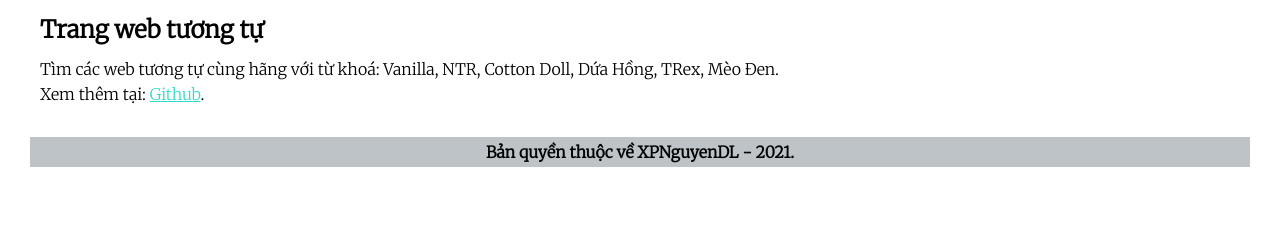
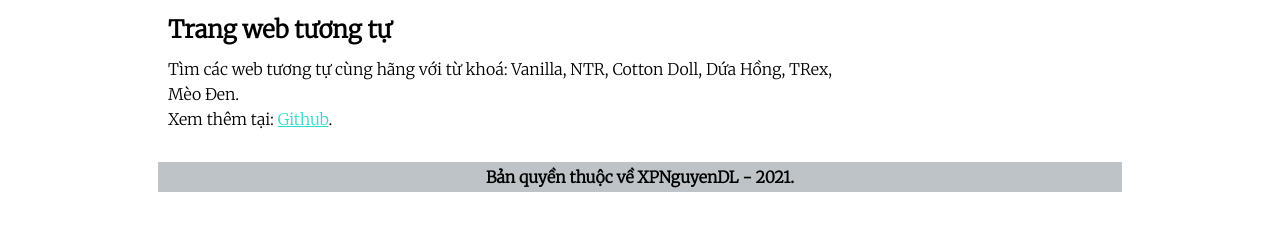
Before and after one commit to XPNguyenDL/smipayaka, a plain HTML site: page index.html in a window 1280 px wide. Shown: the part 554-800 px from the top of the page. Drawn offline with Linux system fonts and the light colour scheme.

Commit message:
Update index.css

```diff
--- a/index.css
+++ b/index.css
@@ -1,6 +1,6 @@
 body {
     font-family: 'Merriweather';
-    margin: 0;
+    margin: 0 10%;
 }
 
 h1, h2, p {
```
